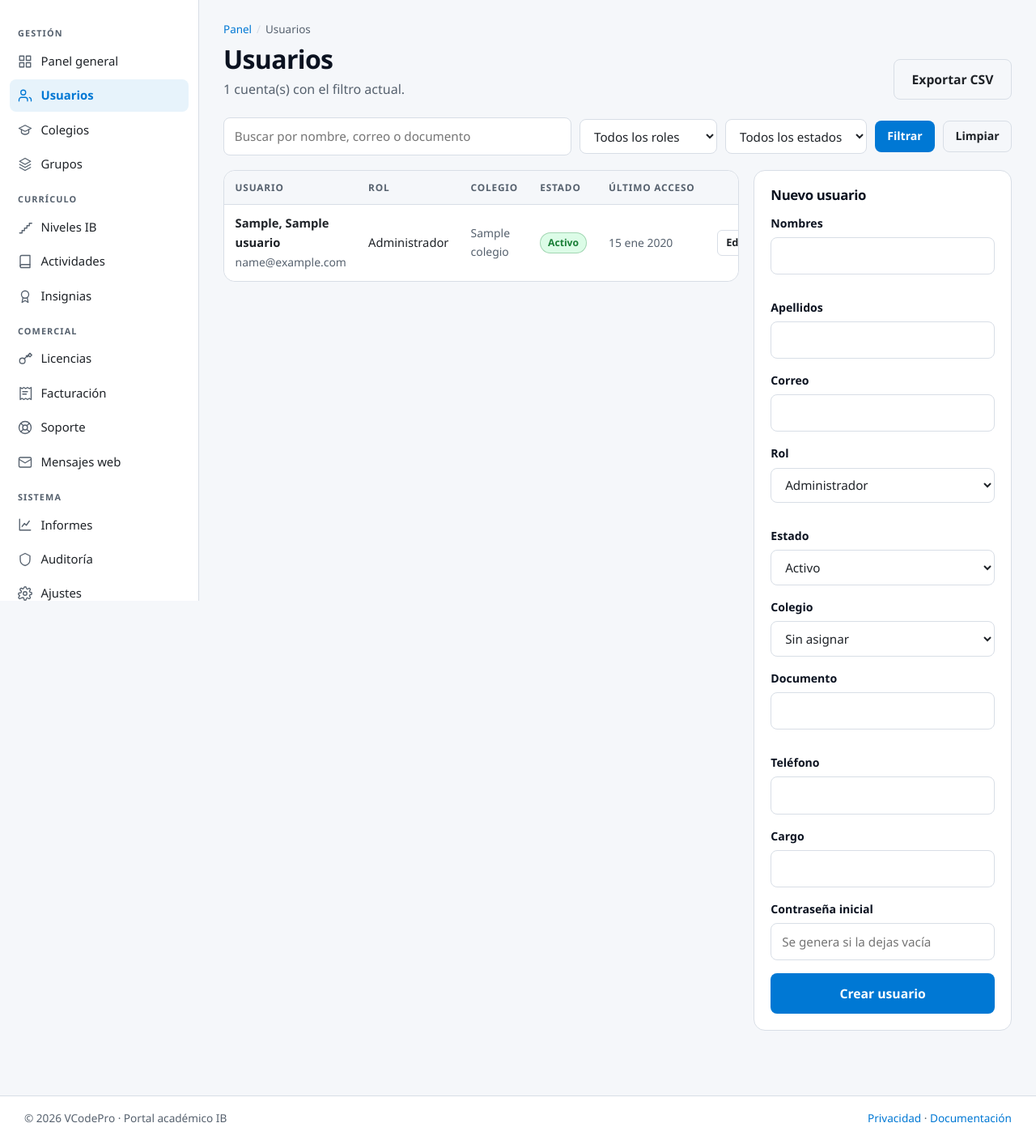
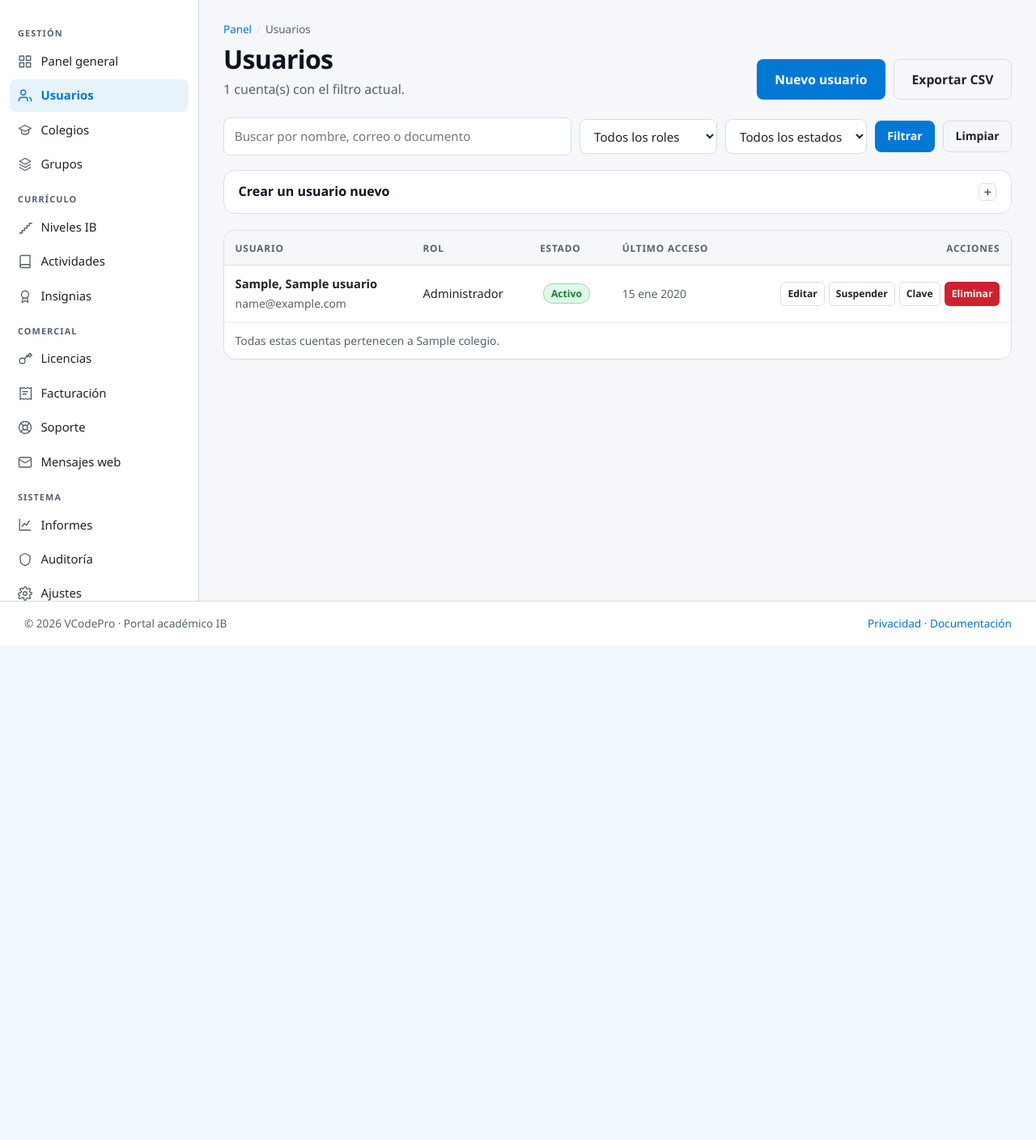
Before and after one commit to chronosedwin8/VCodePro, a PHP site: page /vcodeproplus/portal/admin/usuarios.php in a window 1280 px wide. Shown: the part 58-1466 px from the top of the page at 81% size. After the commit the page ends 855 px from the top, so only its background shows below. Run offline with PHP 8.4, Linux system fonts and the light colour scheme; the visitor is signed in with stand-in values (Sample User, id 1); tables that the repository leaves empty hold one stand-in row (values such as "Sample post").

Commit message:
Usuarios: la tabla a ancho completo y las acciones dejan de recortarse
La pantalla de Usuarios metía la tabla en dos tercios del ancho porque el
formulario de alta ocupaba el lateral de forma permanente. Con seis columnas
y hasta cinco botones por fila, las últimas acciones —«Dar IA», «Clave»,
«Eliminar»— quedaban fuera del área visible y no se podían pulsar. Añadir el
botón del asistente lo empeoró.

Ahora el formulario es un panel plegable encima de la tabla, cerrado salvo
que se venga a crear (?nuevo=1) o a editar, y la tabla ocupa todo el ancho.
La columna «Colegio» solo aparece cuando hay más de uno entre los usuarios
listados; con un solo colegio repetía su nombre en tres líneas por fila, así
que ahora se dice una vez al pie. Las filas son más compactas y la que se
está editando queda resaltada.

En el resto del portal, cualquier celda de acciones con varios botones se
envuelve en vez de salirse del panel. Ese era el defecto de fondo: `nowrap`
sobre una celda dentro de un contenedor con overflow oculta los botones sin
avisar, y el mismo patrón está en Facturas, Licencias y Grupos.

Co-Authored-By: Claude Opus 5 <noreply@anthropic.com>

```diff
--- a/assets/css/portal.css
+++ b/assets/css/portal.css
@@ -246,6 +246,10 @@ table.tabla tbody tr:hover { background: var(--bg-alt); }
 table.tabla tbody tr:last-child td { border-bottom: 0; }
 table.tabla .num { text-align: right; font-variant-numeric: tabular-nums; }
 table.tabla .acc { text-align: right; white-space: nowrap; }
+/* Una celda con varios botones se envuelve antes que salirse del panel: con
+   nowrap, el último botón quedaba fuera del área visible y no se podía pulsar. */
+table.tabla td.acc:has(.btn-fila) { white-space: normal; }
+table.tabla td.acc .btn-fila { flex-wrap: wrap; justify-content: flex-end; }
 .tabla-mini td, .tabla-mini th { padding: .5rem .6rem; font-size: .86rem; }
 
 /* ---------- Barras de progreso ---------- */
@@ -598,3 +602,38 @@ tr.es-fallo      { background: var(--err-soft); cursor: help; }
   background: var(--bg-alt); border: 1px dashed var(--border); border-radius: var(--radius);
 }
 .ia-caja > h4 { margin: 0 0 .4rem; font-size: .86rem; color: var(--text-strong); }
+
+/* ---------- Panel plegable (formularios que no deben robar sitio) ---------- */
+/* Un formulario de alta que vive siempre abierto en un lateral le quita a la
+   tabla el ancho que necesita. Aquí se pliega y solo se abre al usarlo. */
+details.plegable { padding: 0; }
+details.plegable > summary {
+  display: flex; align-items: center; justify-content: space-between; gap: 12px;
+  padding: .85rem 1.1rem; cursor: pointer; list-style: none;
+  font-weight: 600; color: var(--text-strong);
+  border-radius: var(--radius-lg);
+}
+details.plegable > summary::-webkit-details-marker { display: none; }
+details.plegable > summary::after {
+  content: "+"; flex: none; width: 22px; height: 22px; line-height: 20px; text-align: center;
+  font-weight: 700; color: var(--muted); border: 1px solid var(--border); border-radius: 6px;
+}
+details.plegable[open] > summary::after { content: "−"; }
+details.plegable > summary:hover { background: var(--bg-alt); }
+details.plegable[open] > summary { border-bottom: 1px solid var(--border); border-radius: var(--radius-lg) var(--radius-lg) 0 0; }
+.plegable-cuerpo { padding: 1.1rem; }
+
+/* ---------- Tabla de usuarios ---------- */
+.tabla-usuarios td { padding-top: .55rem; padding-bottom: .55rem; }
+.tabla-usuarios .col-rol,
+.tabla-usuarios .col-acceso { white-space: nowrap; }
+.tabla-usuarios .col-colegio {
+  max-width: 180px; overflow: hidden; text-overflow: ellipsis; white-space: nowrap;
+}
+.tabla-usuarios .chip { margin-left: 4px; vertical-align: 1px; }
+.tabla-usuarios tr.es-editando { background: var(--info-soft); }
+.tabla-pie { padding: .7rem .85rem; margin: 0; border-top: 1px solid var(--border-soft); }
+
+/* Botones algo más compactos: en esta tabla hay hasta cinco por fila. */
+.tabla-usuarios td.acc .btn-fila { gap: 5px; }
+.tabla-usuarios td.acc .btn-xs { padding: .26rem .5rem; font-size: .76rem; }
--- a/portal/admin/usuarios.php
+++ b/portal/admin/usuarios.php
@@ -125,7 +125,8 @@ cabecera('Usuarios', [
     'titulo' => 'Usuarios',
     'sub'    => count($usuarios) . ' cuenta(s) con el filtro actual.',
     'migas'  => [['Panel', 'portal/admin/index.php'], ['Usuarios']],
-    'acciones' => '<a class="btn btn-ghost" href="' . url('portal/admin/usuarios.php?exportar=csv') . '">Exportar CSV</a>',
+    'acciones' => '<a class="btn" href="' . url('portal/admin/usuarios.php?nuevo=1#nuevo') . '">Nuevo usuario</a>'
+                . ' <a class="btn btn-ghost" href="' . url('portal/admin/usuarios.php?exportar=csv') . '">Exportar CSV</a>',
 ]);
 ?>
 <form class="acciones-barra" method="get">
@@ -144,30 +145,111 @@ cabecera('Usuarios', [
   <a class="btn btn-ghost btn-sm" href="<?= url('portal/admin/usuarios.php') ?>">Limpiar</a>
 </form>
 
-<div class="rejilla rej-lat">
+<?php
+/* Con un solo colegio, repetir su nombre en las 21 filas solo estorba: la
+   columna aparece cuando de verdad hay algo que distinguir. */
+$variosColegios = count(array_unique(array_map(fn($x) => (string) ($x['colegio'] ?? ''), $usuarios))) > 1;
+$abierto = $edit || get('nuevo');
+?>
+
+<details class="panel plegable" <?= $abierto ? 'open' : '' ?>>
+  <summary>
+    <span><?= $edit ? 'Editar a ' . h(trim($edit['nombre'] . ' ' . $edit['apellidos'])) : 'Crear un usuario nuevo' ?></span>
+  </summary>
+
+  <form method="post" class="plegable-cuerpo">
+    <?= csrf_campo() ?>
+    <input type="hidden" name="accion" value="<?= $edit ? 'editar' : 'crear' ?>">
+    <?php if ($edit): ?><input type="hidden" name="id" value="<?= (int) $edit['id'] ?>"><?php endif; ?>
+
+    <div class="campo-fila-3">
+      <div class="campo"><label for="nombre">Nombres</label><input type="text" id="nombre" name="nombre" value="<?= h($edit['nombre'] ?? '') ?>" required></div>
+      <div class="campo"><label for="apellidos">Apellidos</label><input type="text" id="apellidos" name="apellidos" value="<?= h($edit['apellidos'] ?? '') ?>"></div>
+      <div class="campo"><label for="email">Correo</label><input type="email" id="email" name="email" value="<?= h($edit['email'] ?? '') ?>" required></div>
+    </div>
+
+    <div class="campo-fila-3">
+      <div class="campo">
+        <label for="rol">Rol</label>
+        <select id="rol" name="rol">
+          <?php foreach (ROLES as $k => $v): ?>
+            <option value="<?= $k ?>" <?= ($edit['rol'] ?? '') === $k ? 'selected' : '' ?>><?= $v ?></option>
+          <?php endforeach; ?>
+        </select>
+      </div>
+      <div class="campo">
+        <label for="estado">Estado</label>
+        <select id="estado" name="estado">
+          <?php foreach (['activo' => 'Activo', 'pendiente' => 'Pendiente', 'suspendido' => 'Suspendido'] as $k => $v): ?>
+            <option value="<?= $k ?>" <?= ($edit['estado'] ?? 'activo') === $k ? 'selected' : '' ?>><?= $v ?></option>
+          <?php endforeach; ?>
+        </select>
+      </div>
+      <div class="campo">
+        <label for="colegio_id">Colegio</label>
+        <select id="colegio_id" name="colegio_id">
+          <option value="0">Sin asignar</option>
+          <?php foreach ($colegios as $c): ?>
+            <option value="<?= (int) $c['id'] ?>" <?= (int) ($edit['colegio_id'] ?? 0) === (int) $c['id'] ? 'selected' : '' ?>><?= h($c['nombre']) ?></option>
+          <?php endforeach; ?>
+        </select>
+      </div>
+    </div>
+
+    <div class="campo-fila-3">
+      <div class="campo"><label for="documento">Documento</label><input type="text" id="documento" name="documento" value="<?= h($edit['documento'] ?? '') ?>"></div>
+      <div class="campo"><label for="telefono">Teléfono</label><input type="tel" id="telefono" name="telefono" value="<?= h($edit['telefono'] ?? '') ?>"></div>
+      <div class="campo"><label for="cargo">Cargo</label><input type="text" id="cargo" name="cargo" value="<?= h($edit['cargo'] ?? '') ?>"></div>
+    </div>
+
+    <?php if (!$edit): ?>
+      <div class="campo">
+        <label for="clave">Contraseña inicial</label>
+        <input type="text" id="clave" name="clave" placeholder="Se genera una si la dejas vacía">
+      </div>
+    <?php endif; ?>
+
+    <div class="form-acc">
+      <button class="btn" type="submit"><?= $edit ? 'Guardar cambios' : 'Crear usuario' ?></button>
+      <?php if ($edit): ?><a class="btn btn-ghost" href="<?= url('portal/admin/usuarios.php') ?>">Cancelar</a><?php endif; ?>
+    </div>
+  </form>
+</details>
+
 <div class="panel panel-plano">
   <div class="tabla-caja">
-      <table class="tabla">
-        <thead><tr><th>Usuario</th><th>Rol</th><th>Colegio</th><th>Estado</th><th>Último acceso</th><th class="acc">Acciones</th></tr></thead>
+    <table class="tabla tabla-usuarios">
+      <thead>
+        <tr>
+          <th>Usuario</th>
+          <th>Rol</th>
+          <?php if ($variosColegios): ?><th>Colegio</th><?php endif; ?>
+          <th>Estado</th>
+          <th>Último acceso</th>
+          <th class="acc">Acciones</th>
+        </tr>
+      </thead>
       <tbody>
       <?php foreach ($usuarios as $x): ?>
-          <tr>
+        <tr<?= $edit && (int) $edit['id'] === (int) $x['id'] ? ' class="es-editando"' : '' ?>>
           <td>
-              <strong><?= h(trim($x['apellidos'] . ', ' . $x['nombre'])) ?></strong><br>
-              <span class="txt-sm txt-muted"><?= h($x['email']) ?></span>
+            <strong><?= h(trim($x['apellidos'] . ', ' . $x['nombre'])) ?></strong>
             <?php if ($x['rol'] === 'estudiante' && (int) $x['grupos_est']): ?>
               <span class="chip chip-gris"><?= (int) $x['grupos_est'] ?> grupo(s)</span>
             <?php elseif ($x['rol'] === 'docente' && (int) $x['grupos_doc']): ?>
               <span class="chip chip-gris"><?= (int) $x['grupos_doc'] ?> grupo(s)</span>
             <?php endif; ?>
             <?php if ($x['rol'] === 'docente' && !empty($x['ia_habilitada'])): ?>
-                <span class="chip chip-azul">IA</span>
+              <span class="chip chip-azul" title="Puede calificar y redactar con el asistente de IA">IA</span>
             <?php endif; ?>
+            <br><span class="txt-sm txt-muted"><?= h($x['email']) ?></span>
           </td>
-            <td><?= h(ROLES[$x['rol']]) ?></td>
-            <td class="txt-sm txt-muted"><?= h($x['colegio'] ?? '—') ?></td>
+          <td class="col-rol"><?= h(ROLES[$x['rol']]) ?></td>
+          <?php if ($variosColegios): ?>
+            <td class="txt-sm txt-muted col-colegio" title="<?= h($x['colegio'] ?? '') ?>"><?= h($x['colegio'] ?? '—') ?></td>
+          <?php endif; ?>
           <td><?= etiqueta_estado($x['estado']) ?></td>
-            <td class="txt-sm txt-muted"><?= $x['ultimo_acceso'] ? fecha_rel($x['ultimo_acceso']) : 'nunca' ?></td>
+          <td class="txt-sm txt-muted col-acceso"><?= $x['ultimo_acceso'] ? fecha_rel($x['ultimo_acceso']) : 'nunca' ?></td>
           <td class="acc">
             <form method="post" class="btn-fila">
               <?= csrf_campo() ?>
@@ -198,68 +280,10 @@ cabecera('Usuarios', [
       </tbody>
     </table>
   </div>
-  </div>
-
-  <aside>
-    <form method="post" class="panel">
-      <?= csrf_campo() ?>
-      <input type="hidden" name="accion" value="<?= $edit ? 'editar' : 'crear' ?>">
-      <?php if ($edit): ?><input type="hidden" name="id" value="<?= (int) $edit['id'] ?>"><?php endif; ?>
-      <div class="panel-h">
-        <h3><?= $edit ? 'Editar usuario' : 'Nuevo usuario' ?></h3>
-        <?php if ($edit): ?><a class="txt-sm" href="<?= url('portal/admin/usuarios.php') ?>">Cancelar</a><?php endif; ?>
-      </div>
-      <div class="campo-fila">
-        <div class="campo"><label for="nombre">Nombres</label><input type="text" id="nombre" name="nombre" value="<?= h($edit['nombre'] ?? '') ?>" required></div>
-        <div class="campo"><label for="apellidos">Apellidos</label><input type="text" id="apellidos" name="apellidos" value="<?= h($edit['apellidos'] ?? '') ?>"></div>
-      </div>
-      <div class="campo">
-        <label for="email">Correo</label>
-        <input type="email" id="email" name="email" value="<?= h($edit['email'] ?? '') ?>" required>
-      </div>
-      <div class="campo-fila">
-        <div class="campo">
-          <label for="rol">Rol</label>
-          <select id="rol" name="rol">
-            <?php foreach (ROLES as $k => $v): ?>
-              <option value="<?= $k ?>" <?= ($edit['rol'] ?? '') === $k ? 'selected' : '' ?>><?= $v ?></option>
-            <?php endforeach; ?>
-          </select>
-        </div>
-        <div class="campo">
-          <label for="estado">Estado</label>
-          <select id="estado" name="estado">
-            <?php foreach (['activo' => 'Activo', 'pendiente' => 'Pendiente', 'suspendido' => 'Suspendido'] as $k => $v): ?>
-              <option value="<?= $k ?>" <?= ($edit['estado'] ?? 'activo') === $k ? 'selected' : '' ?>><?= $v ?></option>
-            <?php endforeach; ?>
-          </select>
-        </div>
-      </div>
-      <div class="campo">
-        <label for="colegio_id">Colegio</label>
-        <select id="colegio_id" name="colegio_id">
-          <option value="0">Sin asignar</option>
-          <?php foreach ($colegios as $c): ?>
-            <option value="<?= (int) $c['id'] ?>" <?= (int) ($edit['colegio_id'] ?? 0) === (int) $c['id'] ? 'selected' : '' ?>><?= h($c['nombre']) ?></option>
-          <?php endforeach; ?>
-        </select>
-      </div>
-      <div class="campo-fila">
-        <div class="campo"><label for="documento">Documento</label><input type="text" id="documento" name="documento" value="<?= h($edit['documento'] ?? '') ?>"></div>
-        <div class="campo"><label for="telefono">Teléfono</label><input type="tel" id="telefono" name="telefono" value="<?= h($edit['telefono'] ?? '') ?>"></div>
-      </div>
-      <div class="campo">
-        <label for="cargo">Cargo</label>
-        <input type="text" id="cargo" name="cargo" value="<?= h($edit['cargo'] ?? '') ?>">
-      </div>
-      <?php if (!$edit): ?>
-        <div class="campo">
-          <label for="clave">Contraseña inicial</label>
-          <input type="text" id="clave" name="clave" placeholder="Se genera si la dejas vacía">
-        </div>
+  <?php if (!$variosColegios && $usuarios): ?>
+    <p class="txt-sm txt-muted tabla-pie">
+      Todas estas cuentas pertenecen a <?= h($usuarios[0]['colegio'] ?? 'ningún colegio') ?>.
+    </p>
   <?php endif; ?>
-      <button class="btn btn-block" type="submit"><?= $edit ? 'Guardar cambios' : 'Crear usuario' ?></button>
-    </form>
-  </aside>
 </div>
 <?php pie(); ?>
```
Lines whose indentation alone changed are shown as unchanged.
